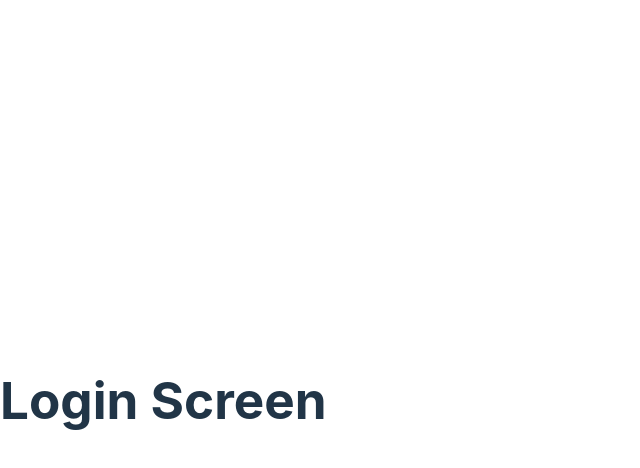
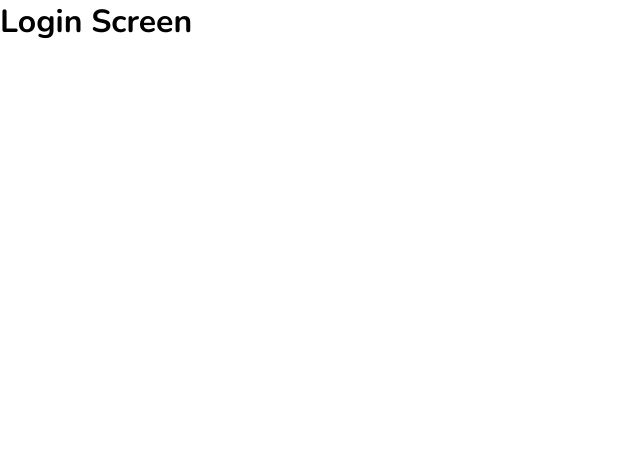
Before and after one commit to NandierSR26/enmedio-front-test, a React (Vite) app: page /login in a window 1280 px wide. Shown: the top 468 px of the page, without its empty margins (0-640 px from the left). Built offline with nearby package versions, Linux system fonts and the light colour scheme.

Commit message:
style: :art: Fuente principal establecida
Estilos por defecto eliminados

```diff
--- a/index.html
+++ b/index.html
@@ -1,13 +1,20 @@
 <!DOCTYPE html>
 <html lang="en">
+
 <head>
   <meta charset="UTF-8" />
   <link rel="icon" type="image/svg+xml" href="/vite.svg" />
   <meta name="viewport" content="width=device-width, initial-scale=1.0" />
+  <link rel="preconnect" href="https://fonts.googleapis.com">
+  <link rel="preconnect" href="https://fonts.gstatic.com" crossorigin>
+  <link href="https://fonts.googleapis.com/css2?family=Nunito:ital,wght@0,200..1000;1,200..1000&display=swap"
+    rel="stylesheet">
   <title>Vite + React + TS</title>
 </head>
+
 <body>
   <div id="root"></div>
   <script type="module" src="/src/main.tsx"></script>
 </body>
+
 </html>
--- a/src/index.css
+++ b/src/index.css
@@ -1,69 +1,9 @@
-:root {
-  font-family: Inter, system-ui, Avenir, Helvetica, Arial, sans-serif;
-  line-height: 1.5;
-  font-weight: 400;
-
-  color-scheme: light dark;
-  color: rgba(255, 255, 255, 0.87);
-  background-color: #242424;
-
-  font-synthesis: none;
-  text-rendering: optimizeLegibility;
-  -webkit-font-smoothing: antialiased;
-  -moz-osx-font-smoothing: grayscale;
-  -webkit-text-size-adjust: 100%;
-}
-
-a {
-  font-weight: 500;
-  color: #646cff;
-  text-decoration: inherit;
-}
-a:hover {
-  color: #535bf2;
+*, *::after, *::before {
+  margin: 0;
+  padding: 0;
+  box-sizing: border-box;
 }
 
 body {
-  margin: 0;
-  display: flex;
-  place-items: center;
-  min-width: 320px;
-  min-height: 100vh;
+  font-family: "Nunito", sans-serif;
 }
-
-h1 {
-  font-size: 3.2em;
-  line-height: 1.1;
-}
-
-button {
-  border-radius: 8px;
-  border: 1px solid transparent;
-  padding: 0.6em 1.2em;
-  font-size: 1em;
-  font-weight: 500;
-  font-family: inherit;
-  background-color: #1a1a1a;
-  cursor: pointer;
-  transition: border-color 0.25s;
-}
-button:hover {
-  border-color: #646cff;
-}
-button:focus,
-button:focus-visible {
-  outline: 4px auto -webkit-focus-ring-color;
-}
-
-@media (prefers-color-scheme: light) {
-  :root {
-    color: #213547;
-    background-color: #ffffff;
-  }
-  a:hover {
-    color: #747bff;
-  }
-  button {
-    background-color: #f9f9f9;
-  }
-}
```
Lines whose indentation alone changed are shown as unchanged.
